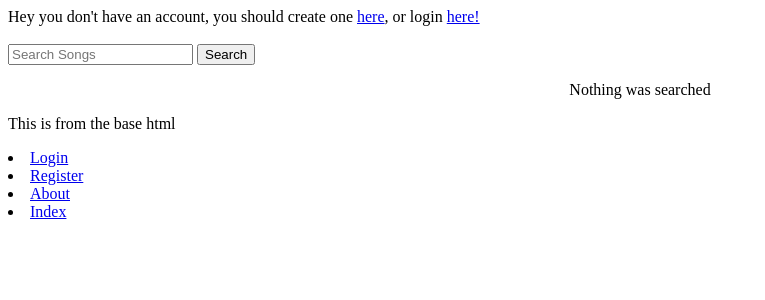
After one commit to JoeWeir04/GroupApp, a Django app: page /MVapp/search/ in a window 1280 px wide. The commit adds this page. Shown: the top 300 px of the page, without its empty margins (0-765 px from the left). Run offline with Django 3.2, Linux system fonts and the light colour scheme.

Commit message:
Search functionality added

```diff
--- a/MVapp/models.py
+++ b/MVapp/models.py
@@ -23,6 +23,7 @@
         return self.name
 
 
+
 class Song(models.Model):
     TITLE_MAX_LENGTH = 128
     URL_MAX_LENGTH = 200
--- a/MVapp/urls.py
+++ b/MVapp/urls.py
@@ -11,4 +11,5 @@
 path('genre/<slug:genre_name_slug>/add_song/',views.add_song, name='add_song'),
 path('login/',views.user_login,name='login'),
 path('logout/',views.user_logout,name='logout'),
+path('search/', views.search_results, name='search_results'),
 ]
--- a/MVapp/views.py
+++ b/MVapp/views.py
@@ -9,6 +9,7 @@
 from datetime import datetime
 from MVapp.models import Song,Genre
 from MVapp.forms import SongForm,GenreForm
+from django.db.models import Q
 
 
 # Create your views here.
@@ -139,3 +140,13 @@
         context_dict['genre'] = None
 
     return render(request,'MVapp/genre.html', context=context_dict)
+
+
+def search_results(request):
+
+    if request.method == "POST":
+        query = request.POST.get('q', '')
+        songs = Song.objects.filter(title__contains=query)
+        return render(request, 'MVapp/search_songs.html', {'query' :query, 'songs' : songs})
+    else:
+        return render(request, 'MVapp/search_songs.html',{})
--- a/templates/MVapp/base.html
+++ b/templates/MVapp/base.html
@@ -22,6 +22,12 @@
                 {% endif %}
                 <br />
                 <strong>{{ boldmessage }}</strong><br />
+                <form class="d-flex" method="POST" action ="{% url 'MVapp:search_results' %}">
+
+                    {% csrf_token %}
+                    <input class="form-control m-2" type="search" placeholder="Search Songs" aria-label="Search" name="q">
+                    <button class ="btn btn-outline-secondary" type ="submit">Search</button>
+                </form>
             </div>
         {% block body_block %}
         {% endblock %}
--- /dev/null
+++ b/templates/MVapp/search_songs.html
@@ -0,0 +1,24 @@
+{% extends 'MVapp/base.html' %}
+{% load staticfiles %}
+
+
+
+{% block body_block %}
+	<center>
+
+
+	{% if query %}
+		<h1> Your search results for : {{ query }} </h1>
+		<br/>
+		<h3>Songs</h3>
+		<ul>
+		{% for song in songs %}
+			<li></li>{{ song.title }}</li>
+		{% endfor %}
+	</ul>
+		{% else %}
+			<p>Nothing was searched</p>
+	{% endif %}
+
+	</center>
+{% endblock %}
```
